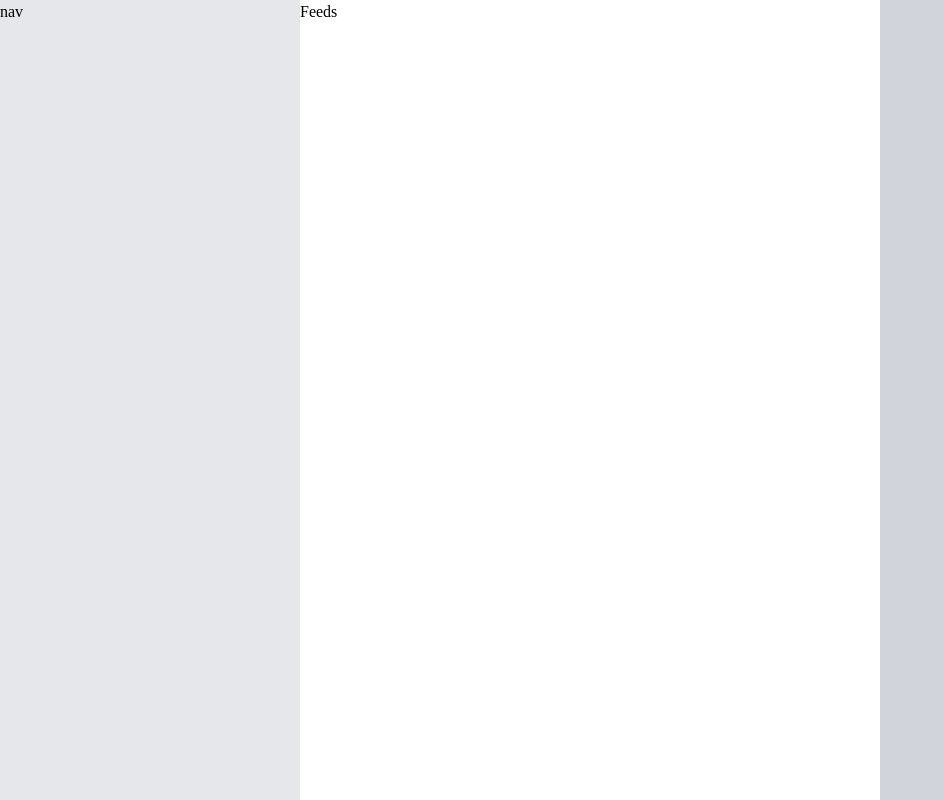
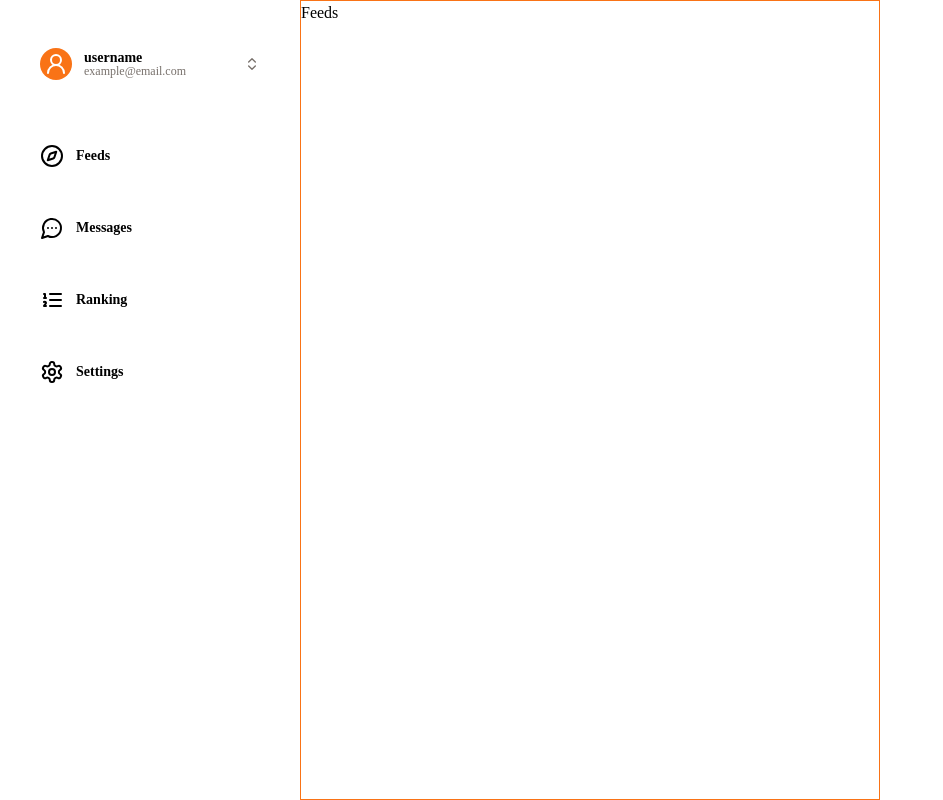
Before and after one commit to Puggo1145/meow-planet-web, a Next.js app: page / in a window 1280 px wide. Shown: the whole page, without its empty margins (0-943 px from the left). Built offline with nearby package versions, Linux system fonts and the light colour scheme.

Commit message:
update/finish nav ui and user profile entrance button

```diff
--- /dev/null
+++ b/app/(main)/_components/avatar.tsx
@@ -0,0 +1,26 @@
+// import Image from "next/image"
+// icons
+import { UserRoundIcon, ChevronsUpDownIcon } from "lucide-react"
+
+const Avatar = () => {
+  return (
+    <div className="flex items-center justify-between p-4 py-6 cursor-pointer hover:bg-secondary rounded-2xl">
+      {/* <Image src={""} alt="user" /> */}
+      <div className="flex items-center gap-x-3">
+        <div className="size-8 rounded-full overflow-hidden flex items-center justify-center bg-primary">
+          <UserRoundIcon className="text-white" />
+        </div>
+        <div className="flex flex-col">
+          <p className="text-sm font-bold leading-none">username</p>
+          <p className="text-xs text-muted-foreground leading-none">example@email.com</p>
+        </div>
+      </div>
+      <ChevronsUpDownIcon
+        size={16}
+        className="text-muted-foreground"
+      />
+    </div>
+  )
+}
+
+export default Avatar
--- a/app/(main)/_components/navs.tsx
+++ b/app/(main)/_components/navs.tsx
@@ -1,6 +1,39 @@
+import {
+  CompassIcon,
+  MessageCircleMoreIcon,
+  ListOrderedIcon,
+  SettingsIcon
+} from "lucide-react"
+
 const Navs: React.FC = () => {
+  const mockNavs = [
+    {
+      icon: CompassIcon,
+      text: "Feeds"
+    },
+    {
+      icon: MessageCircleMoreIcon,
+      text: "Messages"
+    },
+    {
+      icon: ListOrderedIcon,
+      text: "Ranking"
+    },
+    {
+      icon: SettingsIcon,
+      text: "Settings"
+    }
+  ]
+
   return (
-    <div>nav</div>
+    <div className="flex flex-col gap-y-4 mt-6">
+      {mockNavs.map((nav, index) => (
+        <div key={index} className="flex items-center gap-x-3 p-4 cursor-pointer hover:bg-secondary rounded-2xl">
+          <nav.icon size={24} />
+          <p className="text-sm font-bold">{nav.text}</p>
+        </div>
+      ))}
+    </div>
   )
 }
 
--- a/app/(main)/page.tsx
+++ b/app/(main)/page.tsx
@@ -5,6 +5,7 @@ import {
   RightContainer
 } from "@/components/containers/main-page-containers"
 // components
+import Avatar from "./_components/avatar"
 import Navs from "./_components/navs"
 import Feeds from "./_components/feeds"
 
@@ -12,7 +13,8 @@ import Feeds from "./_components/feeds"
 const MainPage = () => {
   return (
     <div className="flex w-full h-full">
-      <LeftContainer>
+      <LeftContainer className="p-6">
+        <Avatar />
         <Navs />
       </LeftContainer>
       <MainContainer>
--- a/components/containers/main-page-containers.tsx
+++ b/components/containers/main-page-containers.tsx
@@ -5,7 +5,7 @@ import type { ComponentProps } from "react"
 
 export const MainContainer = ({ children, className }: ComponentProps<'div'>) => {
     return (
-        <div className={cn("flex-1 h-full", className)}>
+        <div className={cn("flex-1 h-full border border-primary", className)}>
             {children}
         </div>
     )
@@ -13,7 +13,7 @@ export const MainContainer = ({ children, className }: ComponentProps<'div'>) =>
 
 export const RightContainer = ({ children, className }: ComponentProps<'div'>) => {
   return (
-    <div className={cn("w-[400px] bg-gray-300", className)}>
+    <div className={cn("w-[400px]", className)}>
         {children}
     </div>
   )
@@ -21,7 +21,7 @@ export const RightContainer = ({ children, className }: ComponentProps<'div'>) =
 
 export const LeftContainer = ({ children, className, }: ComponentProps<'div'>) => {
   return (
-    <div className={cn("w-[300px] bg-gray-200", className)}>
+    <div className={cn("w-[300px]", className)}>
         {children}
     </div>
   )
```
